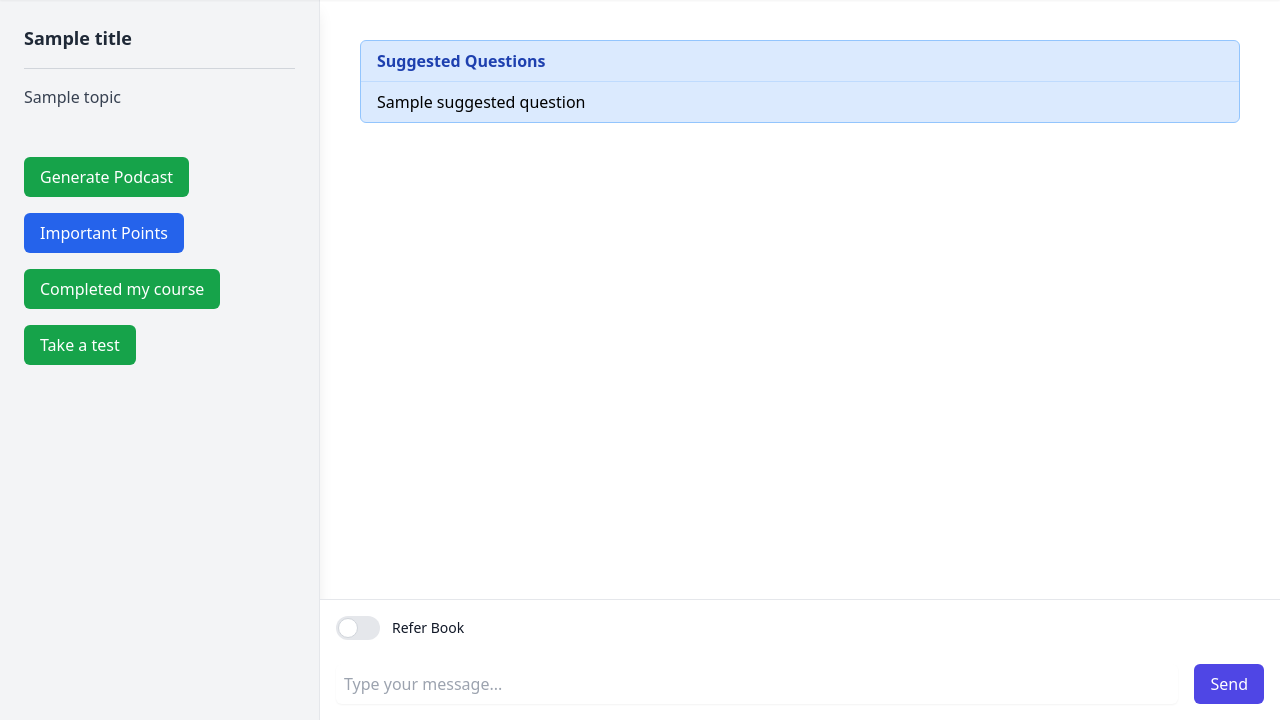
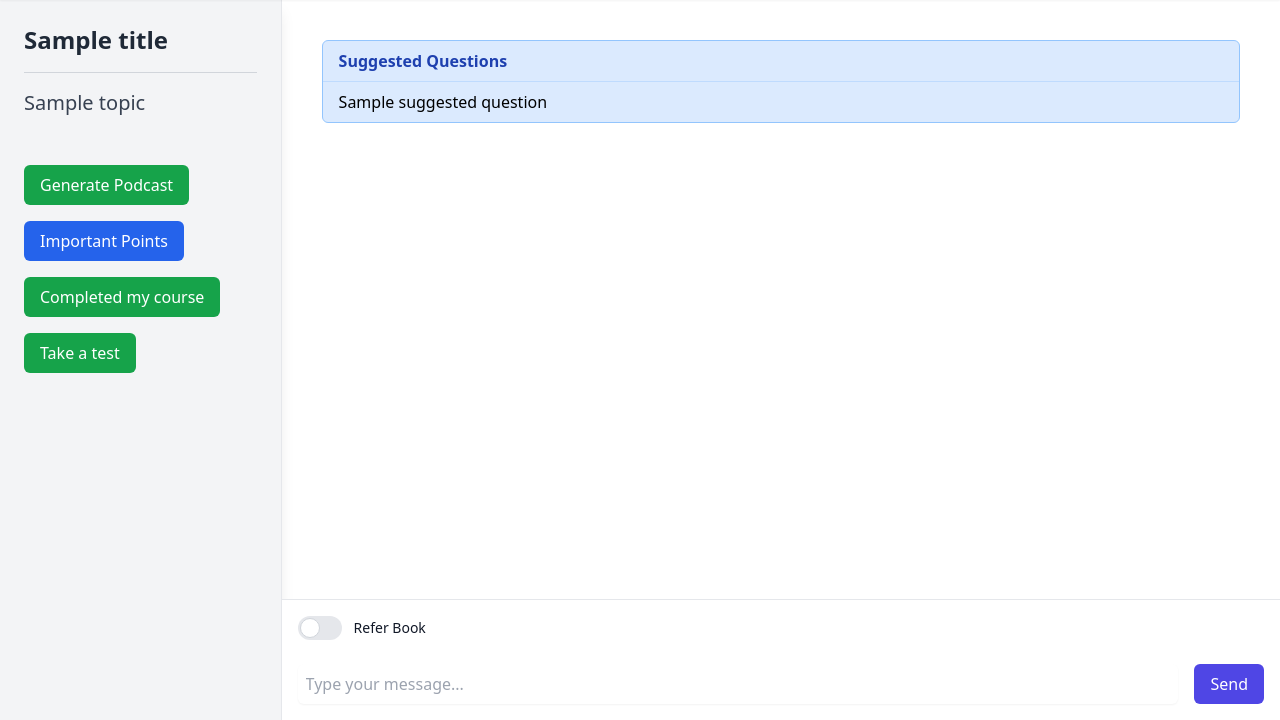
Before and after one commit to Raviteja-5976/Learning-Helper-Assistant, a Flask app: template templates/course_chat.html in a window 1280 px wide. Shown: the part 80-800 px from the top of the page. Run offline with Flask 3, Linux system fonts and the light colour scheme; the template is opened without the code that fills it: most values are stand-ins (such as "Sample title", 1, 10 or a date in 2020); some libraries are stand-ins or nearby versions.

Commit message:
added new user & fixed the chat interface side bar length

```diff
--- a/templates/course_chat.html
+++ b/templates/course_chat.html
@@ -12,13 +12,13 @@
 {% block content %}
 <div class="h-[90vh] flex">
     <!-- Fixed left sidebar -->
-    <div class="w-[25%] bg-gray-100 border-r shadow-lg flex flex-col fixed left-0 h-[90vh]">
+    <div class="w-[22%] bg-gray-100 border-r shadow-lg flex flex-col fixed left-0 h-[90vh]">
         <div class="p-6">
-            <h2 class="text-lg font-bold text-gray-800 mb-2">
+            <h2 class="text-2xl font-bold text-gray-800 mb-2">
                 <a href="{{ url_for('courses.course_description', title=title) }}" class="hover:underline">{{ title }}</a>
             </h2>
             <div class="h-px bg-gray-300 my-4"></div>
-            <h3 class="text-base text-gray-700 mb-8">{{ topic }}</h3>
+            <h3 class="text-xl text-gray-700 mb-8">{{ topic }}</h3>
             <!-- Podcast section -->
             {% if podcast_url %}
                 <a href="{{ url_for('courses.check_podcast_status_route', title=title, topic=topic, job_id=podcast_url.split('/')[-1]) }}" target="_blank" class="mt-4 px-4 py-2 bg-blue-600 text-white rounded-md hover:bg-blue-700">Listen Podcast</a>
@@ -41,7 +41,7 @@
     </div>
 
     <!-- Chat container with offset for sidebar -->
-    <div class="w-[75%] ml-[25%] flex flex-col relative">
+    <div class="w-[78%] ml-[22%] flex flex-col relative">
         <!-- Scrollable chat area -->
         <div class="flex-1 overflow-y-auto p-6" id="chat-messages">
             {% for message in messages %}
```
Also changed, not shown: models/db/b.py (+9 -9 lines), chroma/revanth26_Retrieval Augmented Generation.db/chroma.sqlite3 (added), learning_helper_assistant.db, 1 other file.
